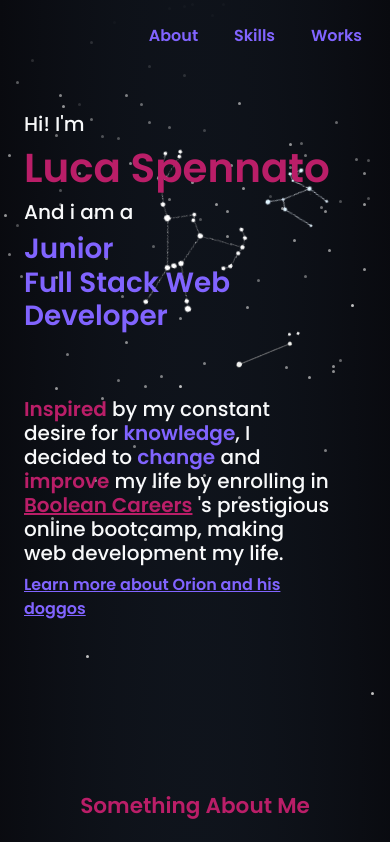
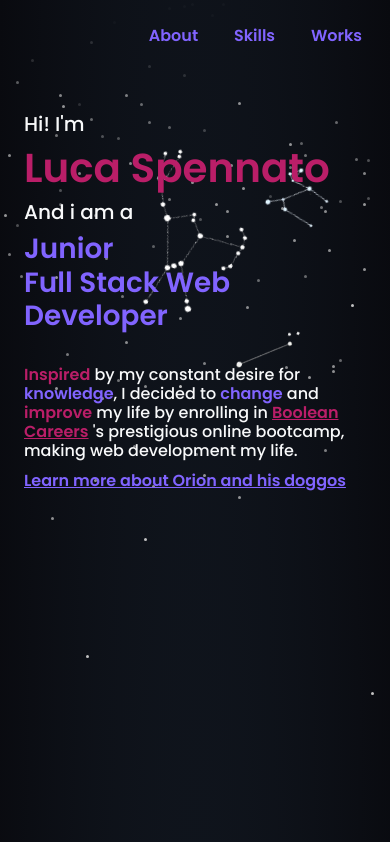
Before and after one commit to LucaSpennato/Luca-Spennato, a Vue app: page / in a window 390 px wide. Shown: the top 842 px of the page. Built offline with nearby package versions, Linux system fonts and the light colour scheme.

Commit message:
spacing and responsivness improved

```diff
--- a/src/components/mainComponents/PresentationSection.vue
+++ b/src/components/mainComponents/PresentationSection.vue
@@ -1,7 +1,7 @@
 <template>
-  <section id="presentation" class="container position-relative" :ref="'presentationSection'">
+  <section id="presentation" class="container my-5 position-relative" :ref="'presentationSection'">
     <div class="row">
-        <div class="col-12 col-sm-10 col-md-8 col-lg-6 mb-2">
+        <div class="col-12 col-sm-10 col-lg-8 mb-2">
             <h5>
                 Hi! I'm
             </h5>
@@ -20,15 +20,15 @@
                 <img id="canisMinor" :src="require('../../assets/img/canisminor.png')" alt="canis minor constellation">
             </a>
         </div>
-        <div class="head-infos col-12 col-md-5 offset-md-7 mt-5 justify-content-end pe-5">
-            <h5>
+        <div class="head-infos col-12 col-lg-5 offset-lg-7 mt-3 mt-sm-5 pe-lg-5">
+            <h6>
                 <span class="pageStyleWordLight">Inspired</span> by my constant desire for
                 <span class="pageStyleWordDark">knowledge</span>,
                 I decided to <span class="pageStyleWordDark">change</span>
                 and <span class="pageStyleWordLight">improve</span> my life by enrolling in
                 <a href="https://boolean.careers/" target="_blank" class="nebulaStyleLinkLight">Boolean Careers</a> 's
                 prestigious online bootcamp, making web development my life.
-            </h5>
+            </h6>
             <a class="d-block nebulaStyleLinkDark" href="https://www.wired.com/2011/03/meet-the-constellations-orion/" target="_blank">
                 Learn more about Orion and his doggos
             </a>
--- a/src/pages/MainComponent.vue
+++ b/src/pages/MainComponent.vue
@@ -1,6 +1,6 @@
 <template>
 
-    <main class="container-fluid my-5 text-light">
+    <main class="container-fluid text-light">
 
         <PresentationSection @sectionInfos="$_sectionInfos" />
 
```
